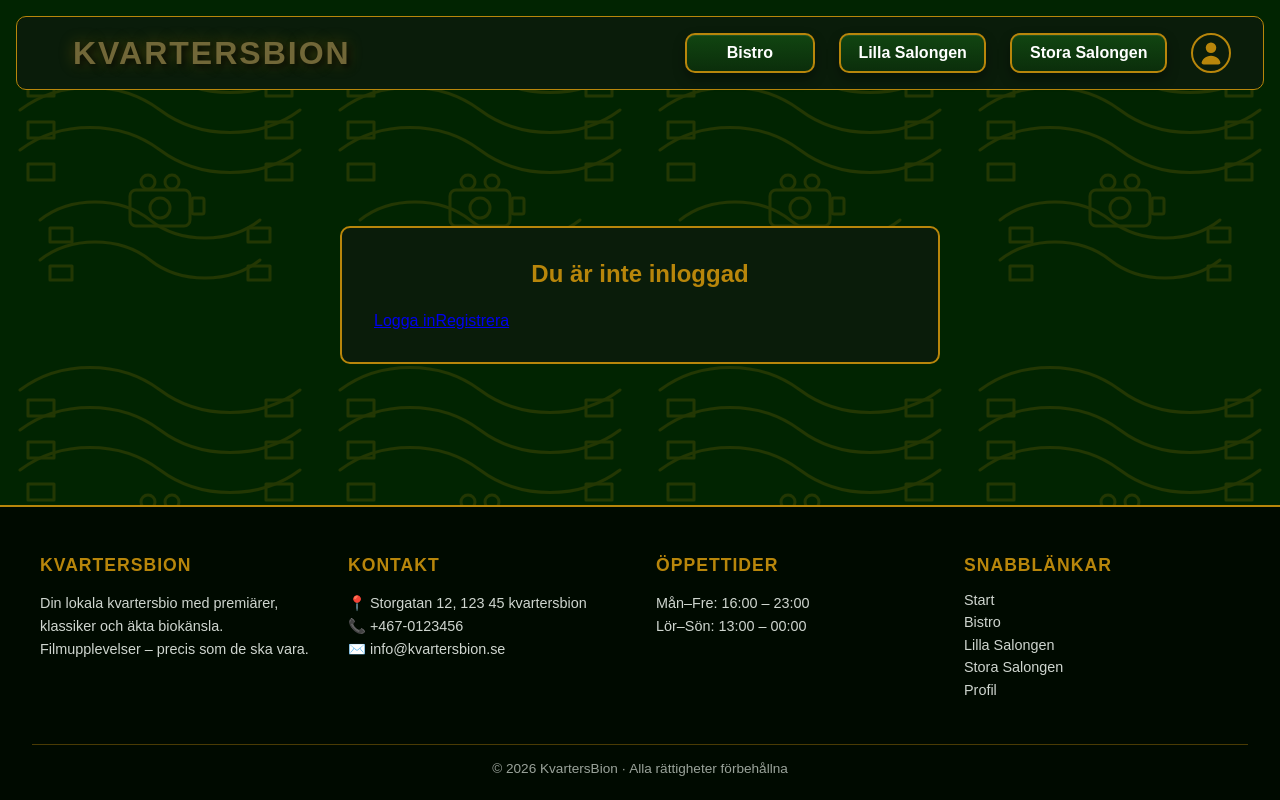
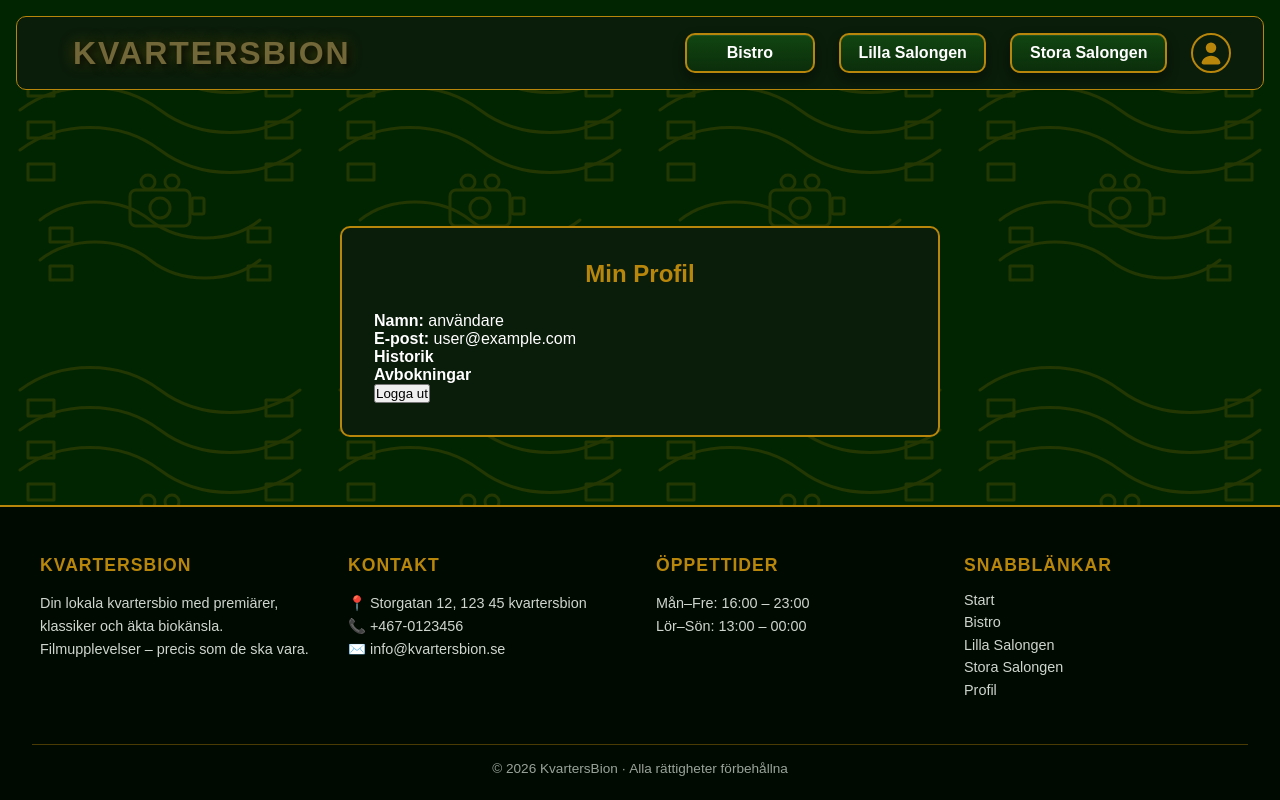
Before and after one commit to Jolle-Jay/Kvarters-Bion, a React (Vite) app: page /profile in a window 1280 px wide. Built offline with nearby package versions, Linux system fonts and the light colour scheme.

Commit message:
had to redo some stuff
Everyhting was in a bad state so i went back and found an old problem
wich i needed to fix and that took a while but is now in the most
running state possible. I will check for a solution for the logout
button beause now nothing happens exept for the redirecting to startpage

```diff
--- a/src/pages/profilePage.tsx
+++ b/src/pages/profilePage.tsx
@@ -60,15 +60,6 @@ function ProfilePage() {
     return <main className="profile-container">Laddar profil...</main>;
   }
 
-  if (!isLoggedIn) {
-    return (
-      <main className="profile-container">
-        <h2>Du är inte inloggad</h2>
-        <Link to="/login">Logga in</Link>
-        <Link to="/registration">Registrera</Link>
-      </main>
-    );
-  }
 
   return (
     <main className="profile-container">
```
Also changed, not shown: 1 other file (tests, documents, lock files or other folders).
